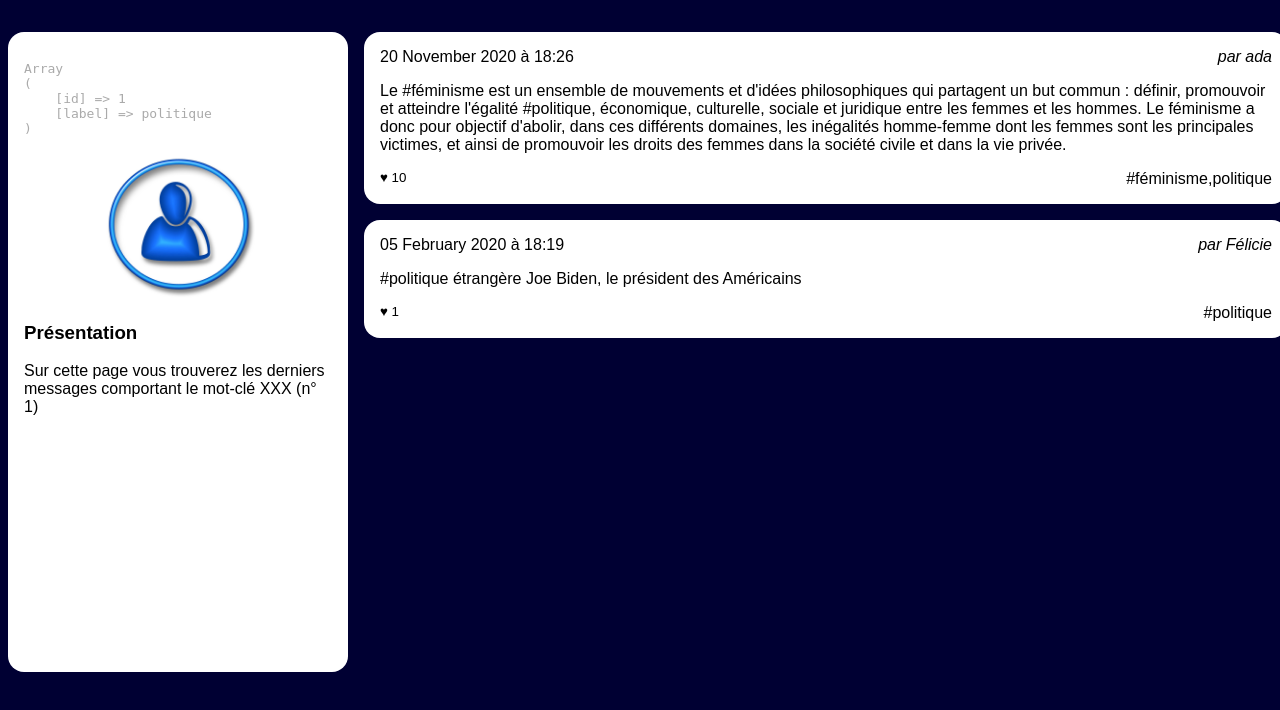
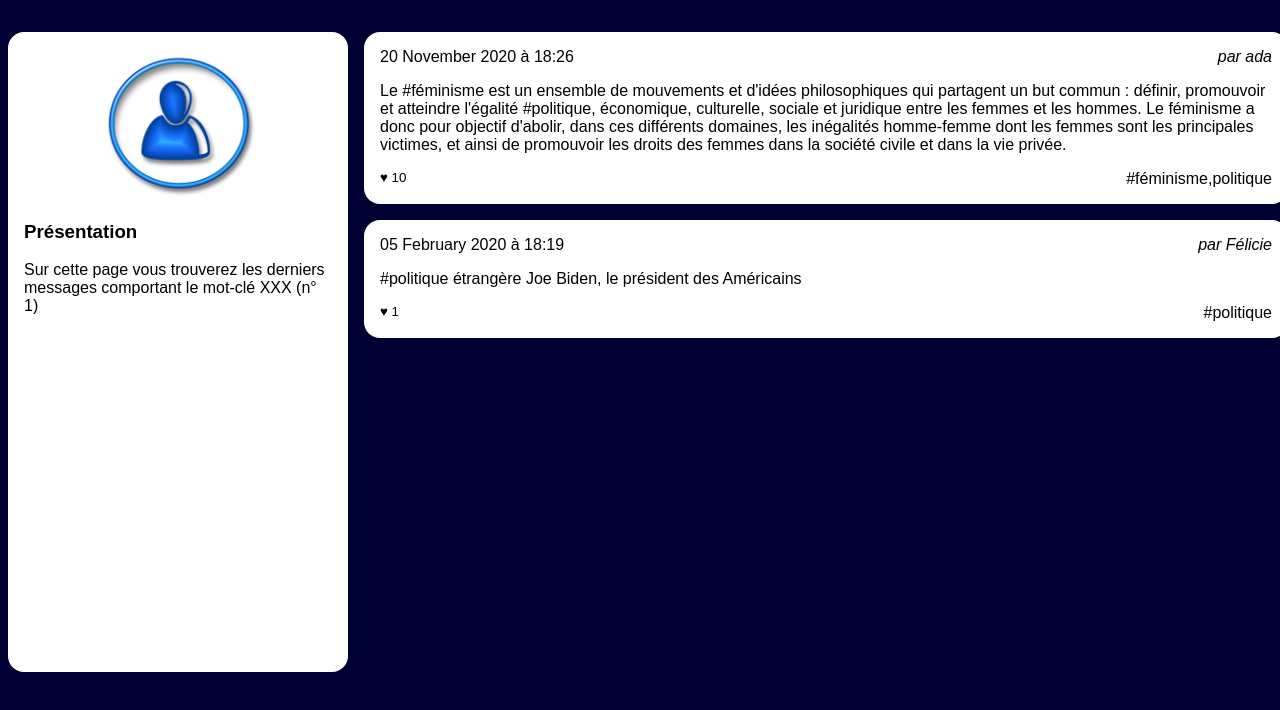
Before and after one commit to Nastiakor/reseau_social_php_Anastasia_Helene_Leon, a PHP site: page /tags.php?tag_id=1 in a window 1280 px wide. Shown: the part 90-800 px from the top of the page. Run offline with PHP 8.4, Linux system fonts and the light colour scheme; data comes from the database, SQL or seed files in the repository.

Commit message:
Niveau 1 fini youpi 2

```diff
--- a/Niveau1/feed.php
+++ b/Niveau1/feed.php
@@ -53,7 +53,7 @@
                 $lesInformations = $mysqli->query($laQuestionEnSql);
                 $user = $lesInformations->fetch_assoc();
                 //@todo: afficher le résultat de la ligne ci dessous, remplacer XXX par l'alias et effacer la ligne ci-dessous
-                echo "<pre>" . print_r($user, 1) . "</pre>";
+                // echo "<pre>" . print_r($user, 1) . "</pre>";
                 ?>
                 <img src="user.jpg" alt="Portrait de l'utilisatrice"/>
                 <section>
--- a/Niveau1/tags.php
+++ b/Niveau1/tags.php
@@ -52,7 +52,7 @@
                 $lesInformations = $mysqli->query($laQuestionEnSql);
                 $tag = $lesInformations->fetch_assoc();
                 //@todo: afficher le résultat de la ligne ci dessous, remplacer XXX par le label et effacer la ligne ci-dessous
-                echo "<pre>" . print_r($tag, 1) . "</pre>";
+                // echo "<pre>" . print_r($tag, 1) . "</pre>";
                 ?>
                 <img src="user.jpg" alt="Portrait de l'utilisatrice"/>
                 <section>
```
